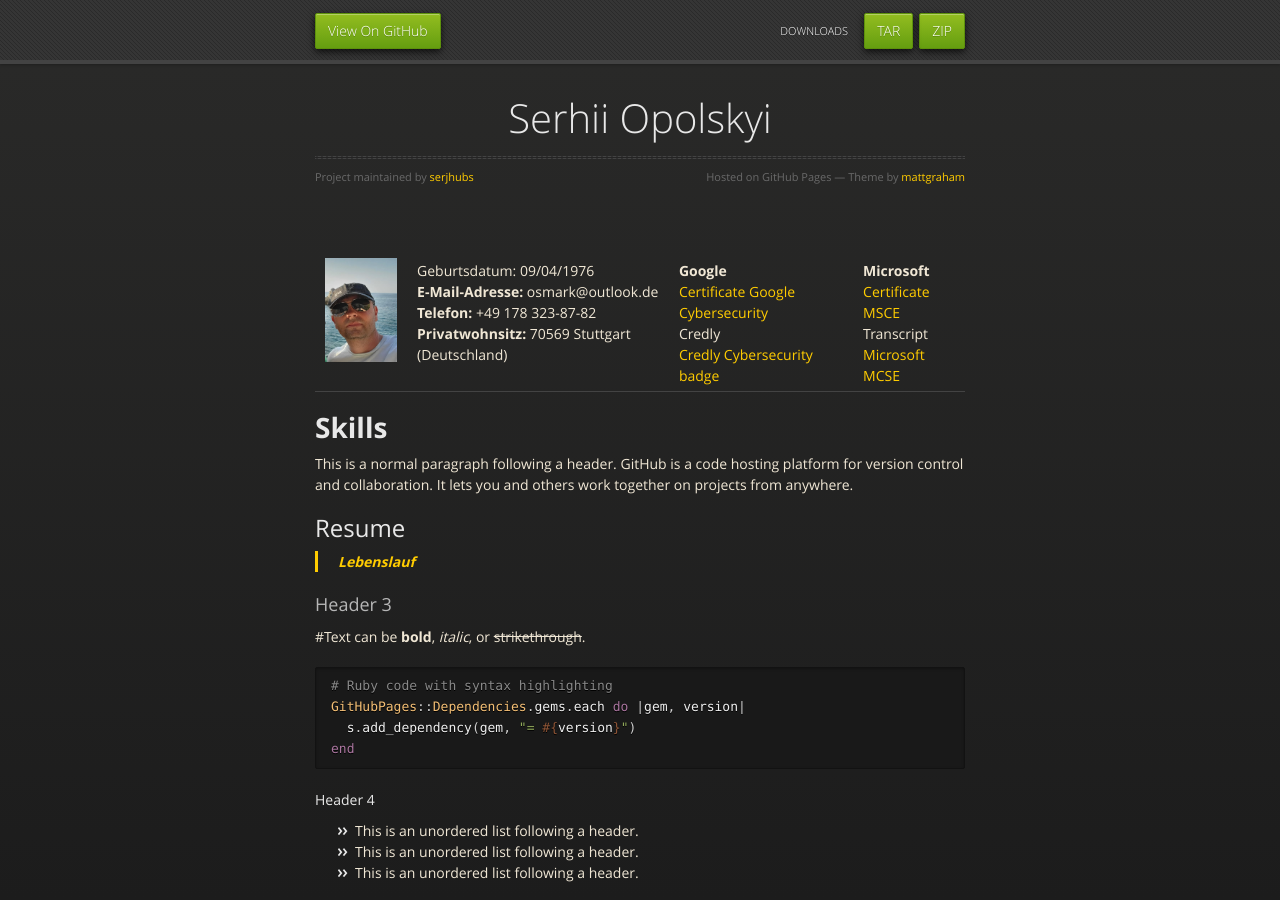
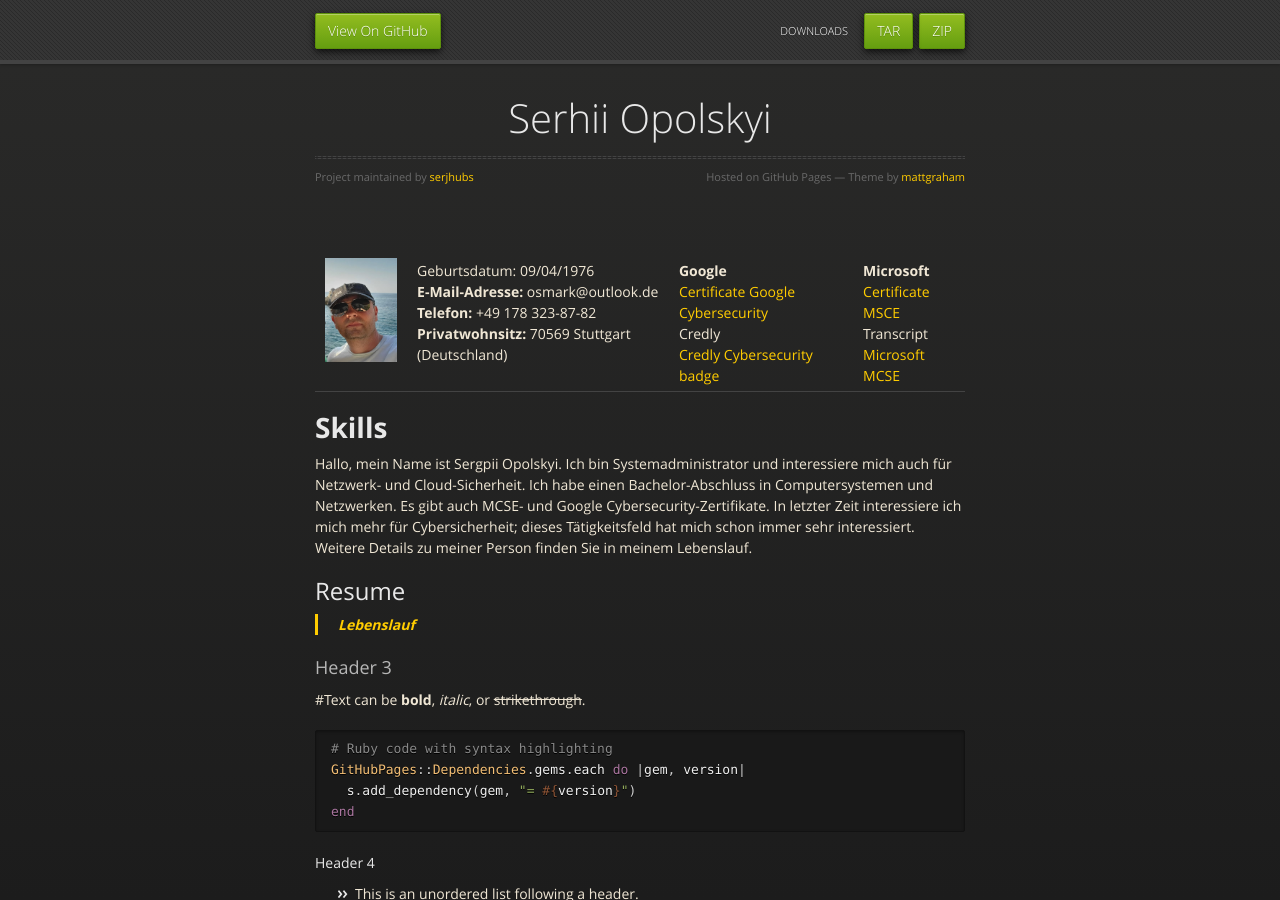
Before and after one commit to serjhubs/Resume, a Jekyll site: the page built from index.md, in a window 1280 px wide and 900 px high. Built offline with Jekyll 4.4.1, drawn with Linux system fonts in a browser that asks for light colours; the repository's description, which GitHub fills in, is left out.

Commit message:
Update index.md

```diff
--- a/index.md
+++ b/index.md
@@ -28,7 +28,7 @@ layout: default
 
 # **Skills**
 
-This is a normal paragraph following a header. GitHub is a code hosting platform for version control and collaboration. It lets you and others work together on projects from anywhere.
+Hallo, mein Name ist Sergрii Opolskyi. Ich bin Systemadministrator und interessiere mich auch für Netzwerk- und Cloud-Sicherheit. Ich habe einen Bachelor-Abschluss in Computersystemen und Netzwerken. Es gibt auch MCSE- und Google Cybersecurity-Zertifikate. In letzter Zeit interessiere ich mich mehr für Cybersicherheit; dieses Tätigkeitsfeld hat mich schon immer sehr interessiert. Weitere Details zu meiner Person finden Sie in meinem Lebenslauf.
 
 ## Resume
 >
```
